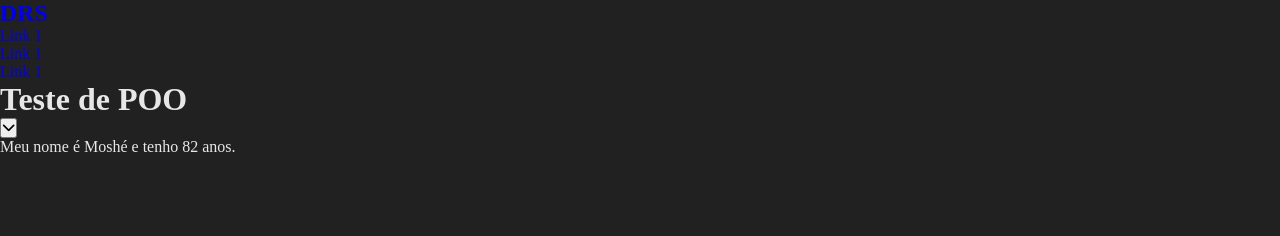
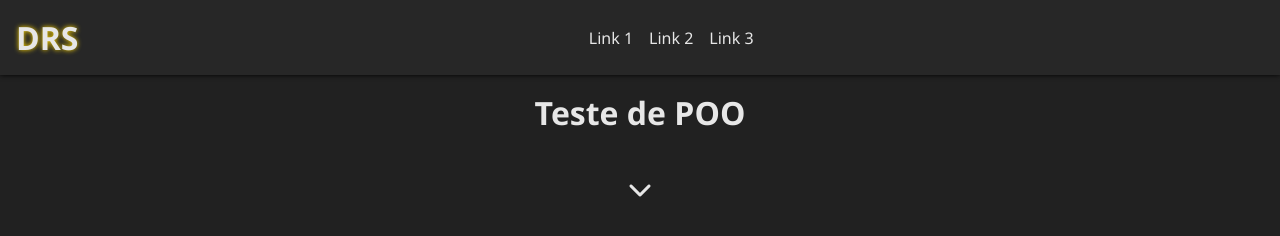
Before and after one commit to danRdS/Poo_em_modulo_js, a website with bundled scripts: page index.html in a window 1280 px wide. Built offline with nearby package versions, Linux system fonts and the light colour scheme.

Commit message:
style: estilizacao do botao e texto do paragrafo principal

```diff
--- a/assets/css/style.css
+++ b/assets/css/style.css
@@ -2,7 +2,7 @@
 	margin: 0;
 	padding: 0;
 	box-sizing: border-box;
-	font-family: Segoe;
+	font-family: 'Segoe UI', Tahoma, Geneva, Verdana, sans-serif;
 	list-style: none;
 	text-decoration: none;
 	hyphens: auto;
@@ -21,3 +21,68 @@ body {
 	background: var(--corPrimaria);
 	color: var(--branco);
 }
+
+header {
+	background-color: var(--corBarra);
+	box-shadow: 0 0 5px var(--preto);
+}
+
+nav {
+	display: flex;
+	align-items: center;
+	padding: 1rem;
+}
+
+nav h1 {
+	font-size: 2rem;
+	text-shadow: 0 0 5px var(--dourado);
+}
+
+nav ul {
+	display: flex;
+	align-items: center;
+	gap: 1rem;
+	margin: auto;
+}
+
+nav a { color: var(--branco); }
+
+.container {
+	display: grid;
+	place-items: center;
+	gap: 2rem;
+	margin-top: 1rem;
+}
+
+.container button {
+	width: 45px;
+	aspect-ratio: 1;
+	border-radius: 50%;
+	border: none;
+	font-size: 1.5rem;
+	background: transparent;
+	color: var(--branco);
+	cursor: pointer;
+	transition: background .3s ease-in-out;
+}
+
+.container button.ativo {
+	background: var(--azul);
+}
+
+.container button i { transition: rotate .3s ease-in-out; }
+
+.container button.ativo i {
+	rotate: .5turn;
+}
+
+#pessoa {
+	visibility: hidden;
+	opacity: 0;
+	transition: all .3s ease-in-out;
+}
+
+#pessoa.visivel {
+	visibility: visible;
+	opacity: 1;
+}
--- a/assets/js/script.js
+++ b/assets/js/script.js
@@ -1,6 +1,13 @@
 import { Pessoa } from "./Pessoa.js";
 
 const moshe = new Pessoa('Moshé', 82);
-console.log(moshe.apresentar());
 
-document.getElementById('pessoa').innerText = moshe.apresentar();
+const texto = document.getElementById('pessoa');
+texto.innerText = moshe.apresentar();
+
+const btn = document.querySelector('.container button');
+
+btn.onclick = () => {
+    btn.classList.toggle('ativo');
+    texto.classList.toggle('visivel');
+};
--- a/index.html
+++ b/index.html
@@ -10,16 +10,16 @@
 <body>
     <header>
         <nav>
-            <h1><a href="#0">DRS</a></h1>
+            <h1><a href="index.html">DRS</a></h1>
             <ul>
                 <li>
-                    <a href="#0">Link 1</a>
+                    <a href="#link1">Link 1</a>
                 </li>
                 <li>
-                    <a href="#0">Link 1</a>
+                    <a href="#link2">Link 2</a>
                 </li>
                 <li>
-                    <a href="#0">Link 1</a>
+                    <a href="#link3">Link 3</a>
                 </li>
             </ul>
         </nav>
```
